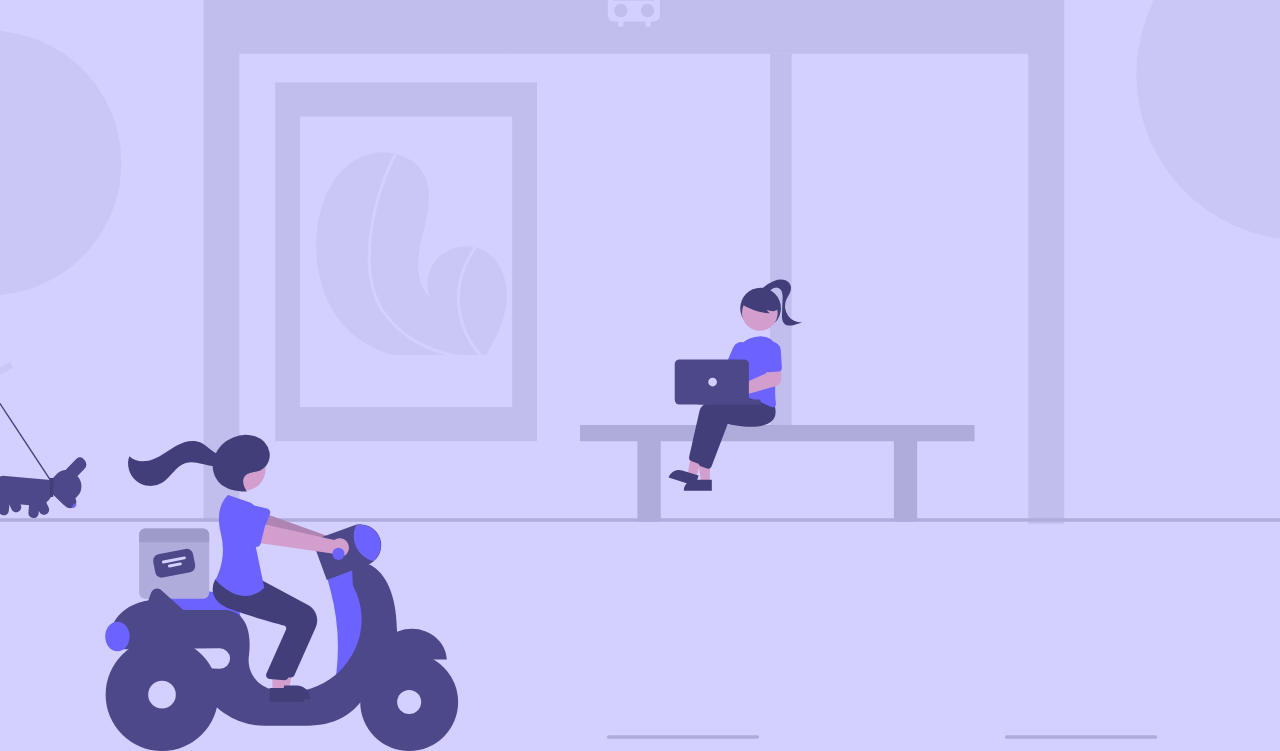
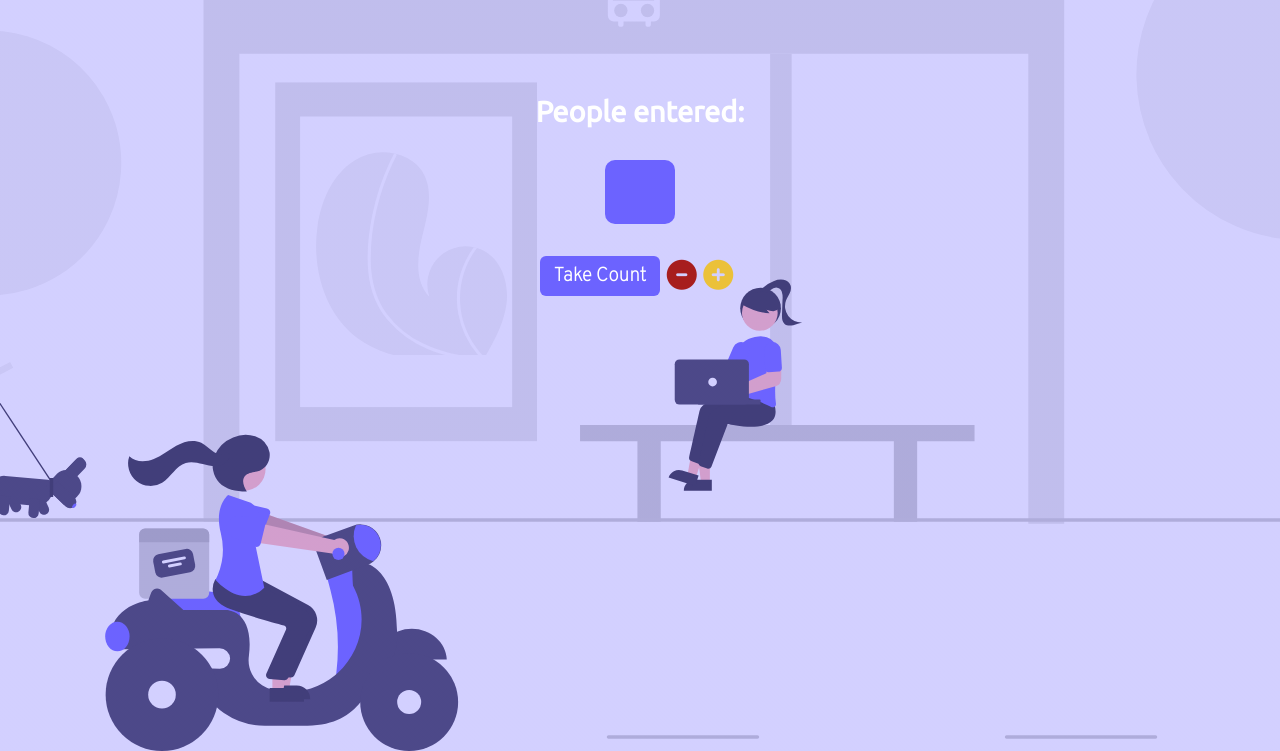
Before and after one commit to JerryJeager/Passenger-counter, a plain HTML site: page index.html in a window 1280 px wide. Shown: the part 91-842 px from the top of the page. Drawn offline with Linux system fonts and the light colour scheme.

Commit message:
added count people btn

```diff
--- a/index.html
+++ b/index.html
@@ -15,10 +15,23 @@
         <nav>
             <div class="menu"><i class="fa-solid fa-sack-dollar"></i></div>
             <div class="profit-details">
-
             </div>
         </nav>
     </header>
+    <section class="passenger-counter-details">
+        <h2>People entered:</h2>
+        <div class="people-entered-num"></div>
+        <div class="increment-and-save">
+            <div class="count-people">
+                <div class="take-count"><p>Take Count</p></div>
+            </div>
+            <div class="minus-btn">
+                <i class="fa-solid fa-circle-minus"></i>
+            </div>
+            <div class="add-btn"><i class="fa-solid fa-circle-plus"></i></div>
+            <div class="save-btn"></div>
+        </div>
+    </section>
 
 
     <script src="script.js"></script>
--- a/styles.css
+++ b/styles.css
@@ -21,6 +21,8 @@ h1{
     color: #6C63FF;
     font-size: 1.7rem;
     font-family: 'Ubuntu', sans-serif;
+    position: fixed;
+    font-weight: 900;
 }
 .fa-sack-dollar{
     color: #6C63FF;
@@ -32,18 +34,15 @@ h1{
 }
 nav{
     display: flex;
-    /* align-self: flex-end; */
 }
 .profit-details{
-    /* right: 0; */
     transition: .4s;
     transform: translateX(60%);
     position: fixed;
     top: 0;
     transition: .4s;
-    /* transform: translateX(-60%); */
     height: 100vh;
-    width: 55vw;
+    width: 75vw;
     z-index: 5;
     background-color: white;
     border-bottom-left-radius: 70px;
@@ -51,5 +50,59 @@ nav{
 .hide-profit-details{
     transition: .4s;
     transform: translateX(-60%);
-
 }
+.passenger-counter-details{
+    width: 90%;
+    margin: 9rem auto;
+}
+h2{
+    color: #6C63FF;
+    color: white;
+    text-align: center;
+    font-family: 'Ubuntu', sans-serif;
+    font-size: 1.8rem;
+}
+.people-entered-num{
+    background-color: #6C63FF;
+    border-radius: 10px;
+    padding: 2em;
+    width: 70px;
+    height: 50px;
+    color: white;
+    margin: 2rem auto;
+    display: flex;
+    /* justify-self: center */
+}
+.increment-and-save{
+    width: 200px;
+    margin: 2rem auto;
+    /* border: 2px solid red; */
+    font-family: 'Overpass', sans-serif;
+    display: flex;
+    justify-content: space-between;
+}
+.count-people{
+    display: flex;
+    justify-content: center;
+    align-items: center;
+    width: 60%;
+    background-color: #6C63FF;
+    color: white;
+    height: 40px;
+    border-radius: 6px;
+}
+.take-count{
+    font-size: 1.2rem;
+    font-weight: 700;
+}
+.add-btn, .minus-btn{
+    align-self: center;
+}
+.fa-circle-plus{
+    font-size: 30px;
+    color: #ebc139;
+}
+.fa-circle-minus{
+    color: #a71e1e;
+    font-size: 30px;
+}
```
